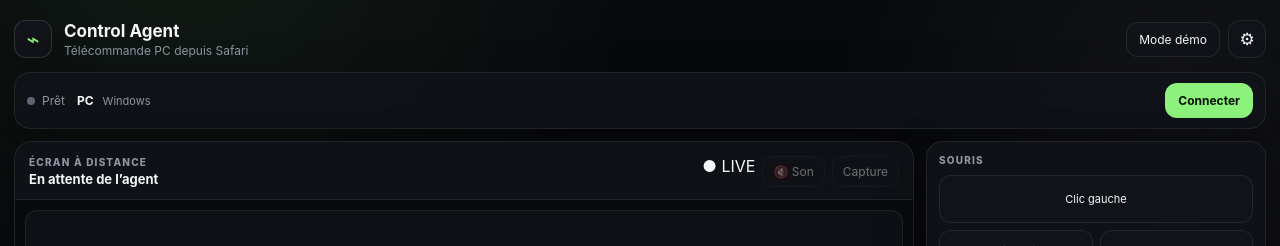
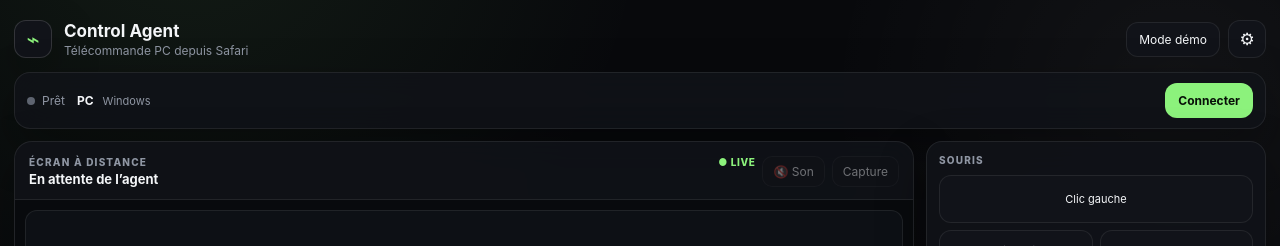
Before and after one commit to ilanjue201293-stack/Control-agent, a Next.js app: page / in a window 1280 px wide. Shown: the top 246 px of the page. Built offline with nearby package versions, Linux system fonts and the light colour scheme; no server answers.

Commit message:
Add live screen status styling

```diff
--- a/app/globals.css
+++ b/app/globals.css
@@ -110,6 +110,7 @@ button:disabled { cursor: not-allowed; opacity: .42; }
 .screen-title { margin-top: 3px; font-size: 13px; font-weight: 700; }
 .screen-tools { display: flex; gap: 7px; }
 .tiny-button { padding: 7px 10px; border-radius: 10px; }
+.live-badge { color: var(--green); font-size: 10px; font-weight: 800; letter-spacing: .06em; white-space: nowrap; }
 
 .screen-frame-shell { padding: 10px; background: #080a0d; }
 .screen-frame {
```
